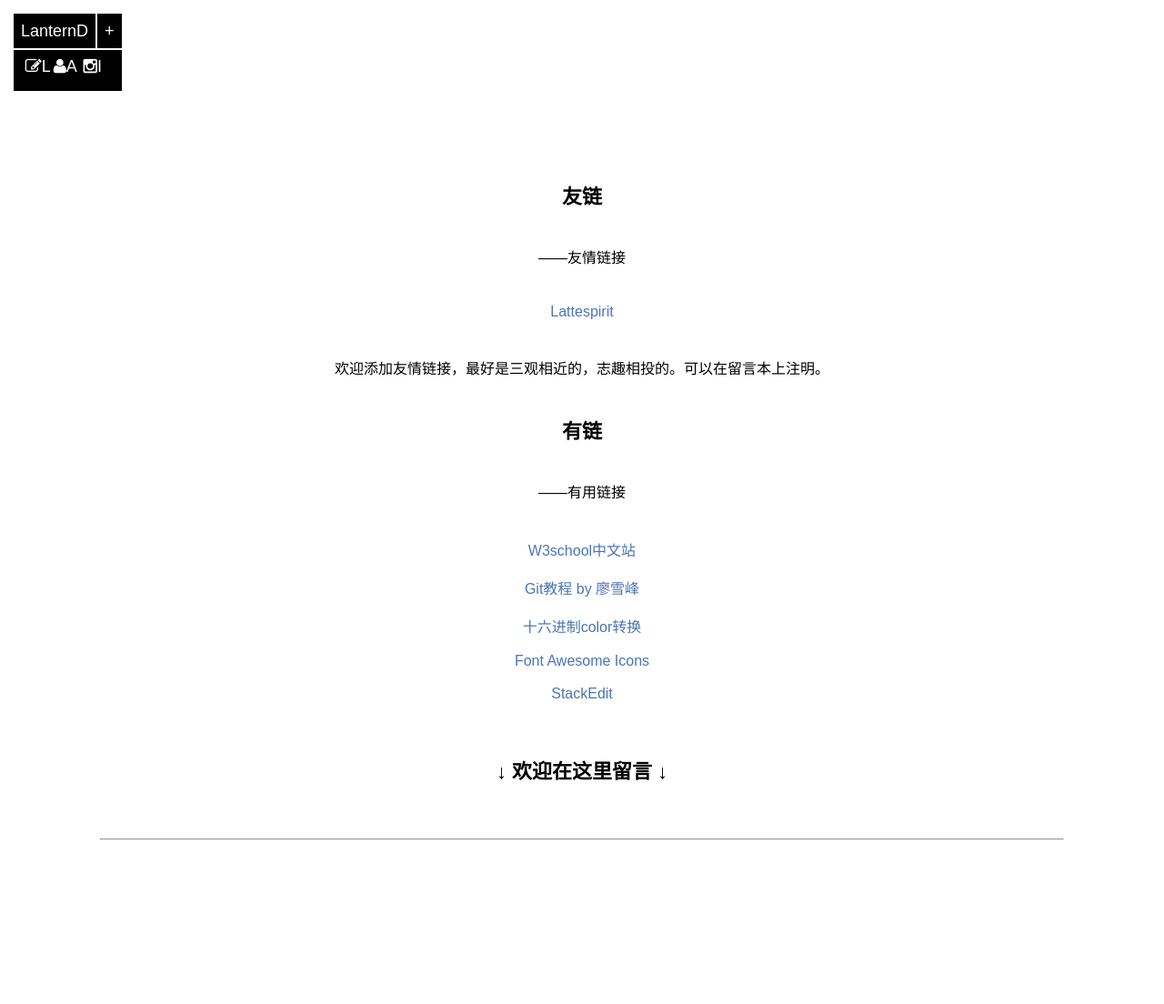
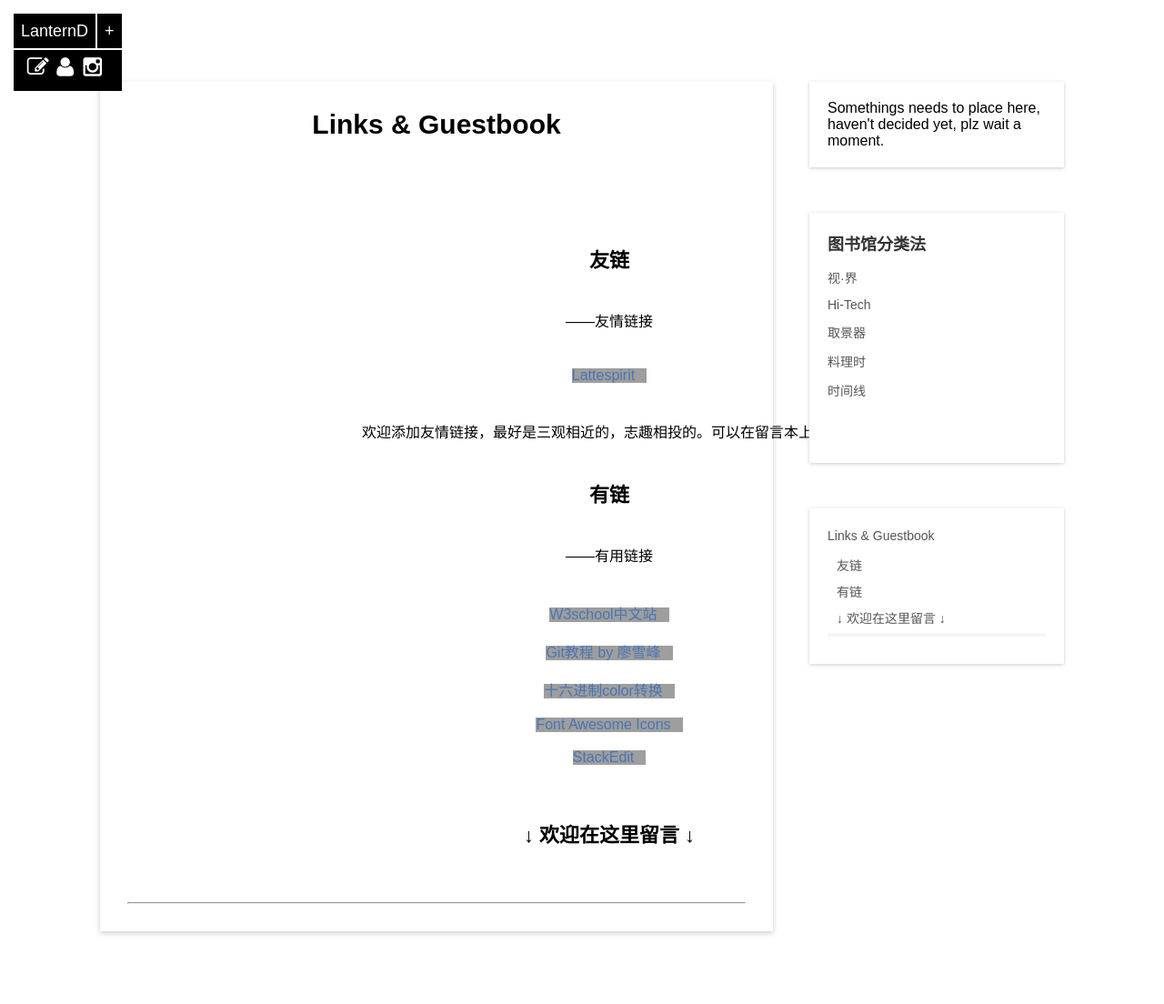
Before and after one commit to LanternD/lanternd.github.io, a Jekyll site: the page built from guestbook/guestbook.html, in a window 1280 px wide. Shown: the whole page at 91% size. Built offline with Jekyll 4.4.1, drawn with Linux system fonts in a browser that asks for light colours; before the commit the page ends 984 px from its top, so only the background shows below that; grey boxes are pictures that could not be loaded.

Commit message:
- home menu and page-layouts

```diff
--- a/_includes/homemenu.html
+++ b/_includes/homemenu.html
@@ -4,9 +4,9 @@
         <a class="home-follow" href="#" title="More of this site">+</a>
     </div>
     <div class="home-contact">
-        <a href="/guestbook" style="margin-left:-5px" title="留言板"><i class="fa fa-pencil-square-o" style="color:#FFFFF"></i>L</a>
-        <a href="/about.html" title="关于我"><i class="fa fa-user" style="color:#FFFFF"></i>A</a>
-        <a href="http://instagram.com/lantern_d/" target="_blank" title="My Instagram"><i class="fa fa-instagram" style="color:#FFFFF"></i>I</a>
+        <a href="/guestbook.html" style="margin-left:-5px" title="留言板"><i class="fa fa-pencil-square-o fa-lg" style="color:#FFFFF"></i></a>
+        <a href="/about.html" title="关于我"><i class="fa fa-user fa-lg" style="color:#FFFFF"></i></a>
+        <a href="http://instagram.com/lantern_d/" target="_blank" title="My Instagram"><i class="fa fa-instagram fa-lg" style="color:#FFFFF"></i></a>
     </div>
 </div>
 
--- a/_layouts/page.html
+++ b/_layouts/page.html
@@ -3,5 +3,27 @@ layout: default
 ---
 
 <div id="content">
-    {{ content }}
+    <div class="entry">
+        <h1 class="entry-title"><a href="{{ page.url }}" title="{{ page.title }}">{{ page.title }}</a></h1>
+
+        {{ content }}
+
+    </div>
+
+    <div class="sidenav">
+        Somethings needs to place here, haven't decided yet, plz wait a moment.
+    </div>
+
+    <div class="sidenav">
+        <h2>图书馆分类法</h2>
+        <ul class="artical-list">
+            <li><a href="/">视·界</a></li>
+            <li><a href="/hi-tech">Hi-Tech</a></li>
+            <li><a href="/viewfinder">取景器</a></li>
+            <li><a href="/cuisine">料理时</a></li>
+            <li><a href="/archive.html">时间线</a></li>
+        </ul>
+    </div>
+
 </div>
+<script src="/js/post.js" type="text/javascript"></script>
--- a/archive.html
+++ b/archive.html
@@ -7,7 +7,6 @@ comments: false
 
 <center><i class="fa fa-archive fa-3x" align:></i></center>
 
-<div id="content">
 {% for post in site.posts  %}
     {% capture this_year %}{{ post.date | date: "%Y" }}{% endcapture %}
     {% capture this_month %}{{ post.date | date: "%m" }}{% endcapture %}
@@ -38,5 +37,3 @@ comments: false
       {% endif %}
     {% endif %}
 {% endfor %}
-
-</div>
--- /dev/null
+++ b/guestbook.html
@@ -0,0 +1,39 @@
+---
+layout: page
+title: Links & Guestbook
+date: 2014-12-16 08:08:08 +0500
+---
+
+<center><i class="fa fa-link fa-3x" align:></i></center>
+
+<br>
+	<h2 id="友链"><center>友链</center></h2>
+
+	<p></p><center>——友情链接</center><p></p>
+
+	<p></p><center><a href="http://www.lattespirit.com">Lattespirit</a></center><p></p>
+
+	<p></p><center>欢迎添加友情链接，最好是三观相近的，志趣相投的。可以在留言本上注明。</center><p></p>
+
+	<h2 id="有链"><center>有链</center></h2>
+
+	<p></p><center>——有用链接</center><p></p>
+
+	<p></p><center><a href="http://www.w3school.com.cn/h.asp">W3school中文站</a> <br>
+	<br>
+	<center><a href="http://www.liaoxuefeng.com/wiki/0013739516305929606dd18361248578c67b8067c8c017b000">Git教程 by 廖雪峰</a> <br>
+	<br>
+	<center><a href="http://www.colorhexa.com/">十六进制color转换</a> <br>
+	<br>
+	<center><a href="http://fortawesome.github.io/Font-Awesome/icons/">Font Awesome Icons</a> <br>
+	<br>
+	<center><a href="https://stackedit.io/editor">StackEdit</a><br>
+	<br>
+	</center></center></center></center></center><p></p>
+
+
+	<p></p><center><h2 id="欢迎在这里留言">↓ 欢迎在这里留言 ↓</h2><h2 id="title"></h2></center><p></p>
+
+	<hr>
+
+    {% include comment.html %}
```
Also changed, not shown: other parts of archive.html (+1 -1 lines), about.html (+6 -9 lines).
